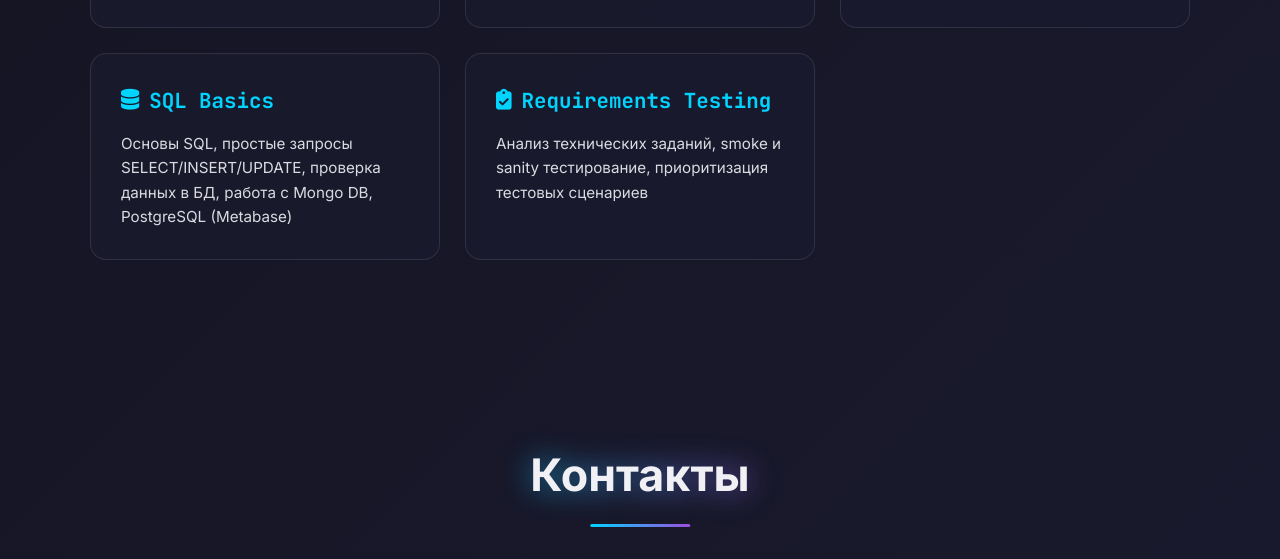
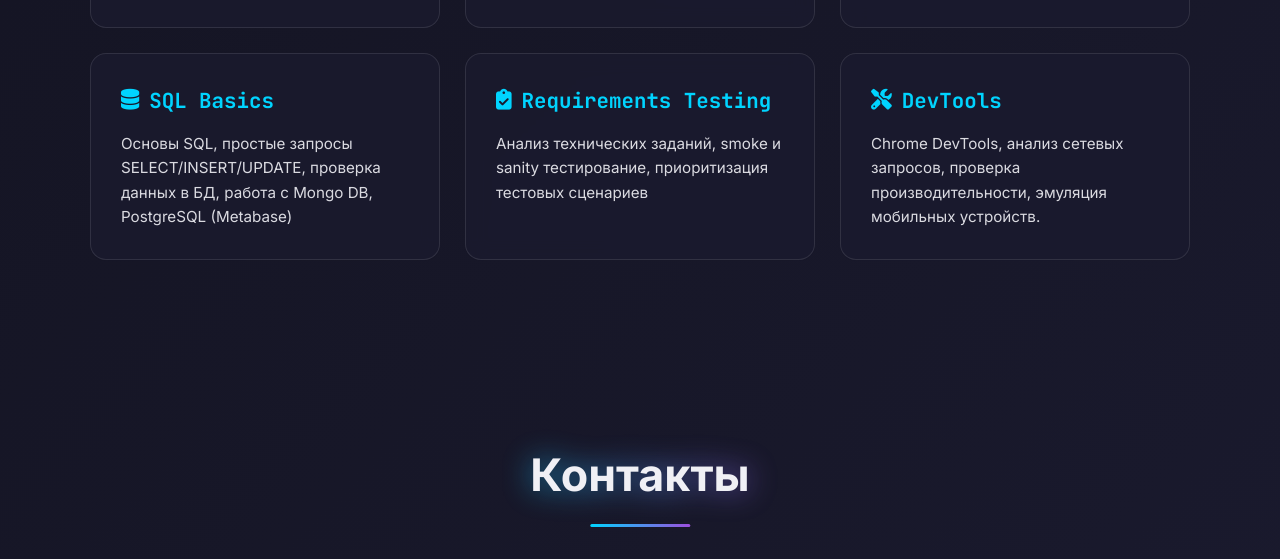
Before and after one commit to Shr-Sveta-QA/Shr-Sveta-QA.github.io, a plain HTML site: page index.html in a window 1280 px wide. Shown: the part 4577-5136 px from the top of the page. Drawn offline with Linux system fonts and the light colour scheme.

Commit message:
Update index.html

```diff
--- a/index.html
+++ b/index.html
@@ -307,6 +307,10 @@
           <h3><i class="fas fa-clipboard-check"></i> Requirements Testing</h3>
           <p>Анализ технических заданий, smoke и sanity тестирование, приоритизация тестовых сценариев</p>
         </div>
+        <div class="skill-card">
+  <h3><i class="fas fa-tools"></i> DevTools</h3>
+  <p>Chrome DevTools, анализ сетевых запросов, проверка производительности, эмуляция мобильных устройств.</p>
+</div>
       </div>
     </div>
   </section>
```
